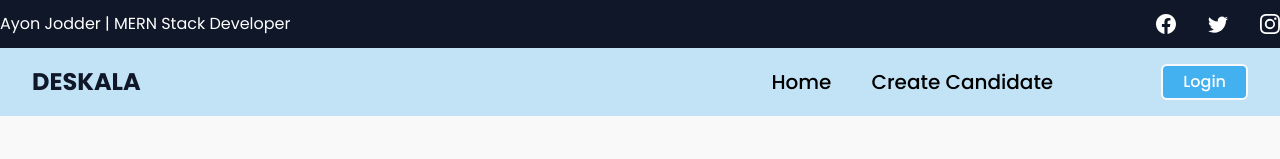
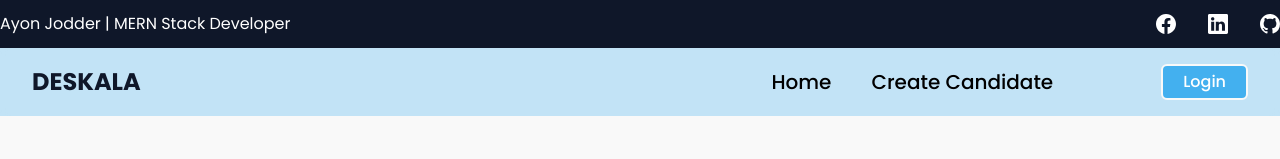
Before and after one commit to AyonJD/deskala-task, a React (Create React App) app: page /login in a window 1280 px wide. Shown: the top 159 px of the page. Built offline with nearby package versions, Linux system fonts and the light colour scheme; no server answers.

Commit message:
social link updated

```diff
--- a/src/Components/Shared/Navbar.jsx
+++ b/src/Components/Shared/Navbar.jsx
@@ -2,7 +2,7 @@ import React, { useState } from 'react';
 import { Transition } from "@headlessui/react";
 import CustomLink from '../CustomLink/CustomLink';
 import { Link, useNavigate } from 'react-router-dom';
-import { BsFacebook, BsTwitter, BsInstagram } from 'react-icons/bs';
+import { BsFacebook, BsLinkedin, BsGithub } from 'react-icons/bs';
 import { useAuthState } from 'react-firebase-hooks/auth';
 import auth from '../../firebase.init';
 import { signOut } from 'firebase/auth';
@@ -29,9 +29,9 @@ const Navbar = () => {
                         <p>Ayon Jodder | MERN Stack Developer</p>
                     </div>
                     <div className="right-icon flex text-white">
-                        <Link to="https://www.facebook.com/ayon.jodder.75/"><BsFacebook className='ml-8 text-xl'></BsFacebook></Link>
-                        <Link to="https://github.com/AyonJD"><BsTwitter className='ml-8 text-xl'></BsTwitter></Link>
-                        <Link to="https://github.com/AyonJD"><BsInstagram className='ml-8 text-xl'></BsInstagram></Link>
+                        <a href="https://www.facebook.com/ayon.jodder.75/"><BsFacebook className='ml-8 text-xl'></BsFacebook></a>
+                        <a href="https://www.linkedin.com/in/ayon-jodder/"><BsLinkedin className='ml-8 text-xl'></BsLinkedin></a>
+                        <a href="https://github.com/AyonJD"><BsGithub className='ml-8 text-xl'></BsGithub></a>
                     </div>
                 </div>
             </div>
```
